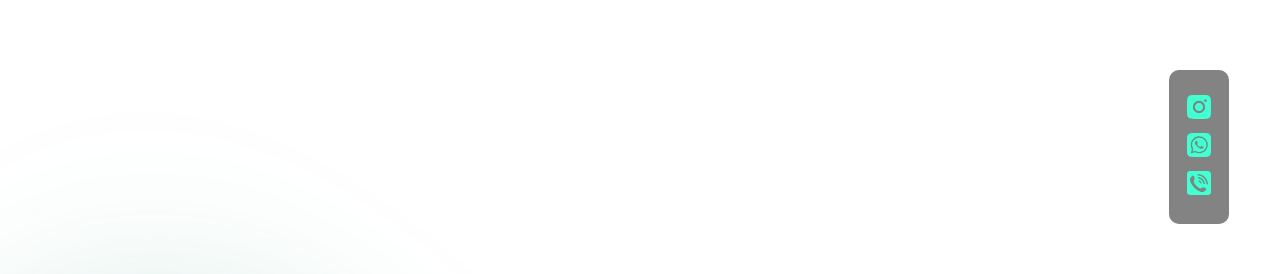
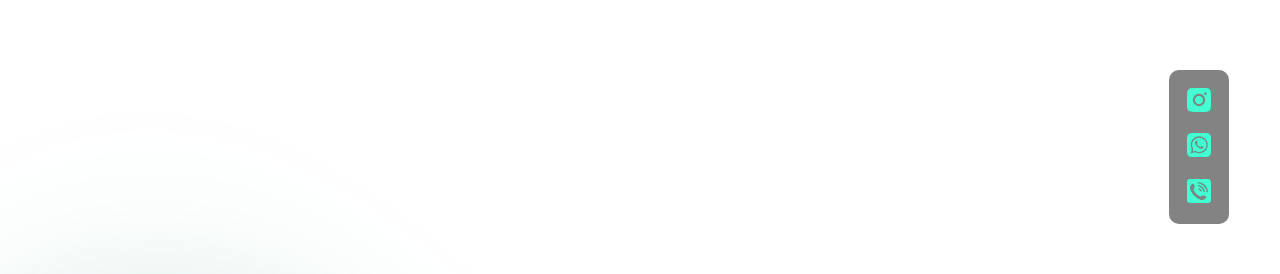
Before and after one commit to jgerba/flower-react-client, a React (Create React App) app: page / in a window 1280 px wide. Shown: the part 149-423 px from the top of the page. Built offline with nearby package versions, Linux system fonts and the light colour scheme.

Commit message:
style upd

```diff
--- a/src/components/ShopCart.module.css
+++ b/src/components/ShopCart.module.css
@@ -1,6 +1,8 @@
 .cart {
     right: 4%;
     top: 651px;
+
+    padding: 15px;
 }
 
 .cart::after {
--- a/src/components/UI/ContentCard.module.css
+++ b/src/components/UI/ContentCard.module.css
@@ -1,7 +1,5 @@
 .card {
     position: absolute;
-
-    padding: 15px;
 
     border-radius: 10px;
     background: rgba(0, 0, 0, 0.2);
```
